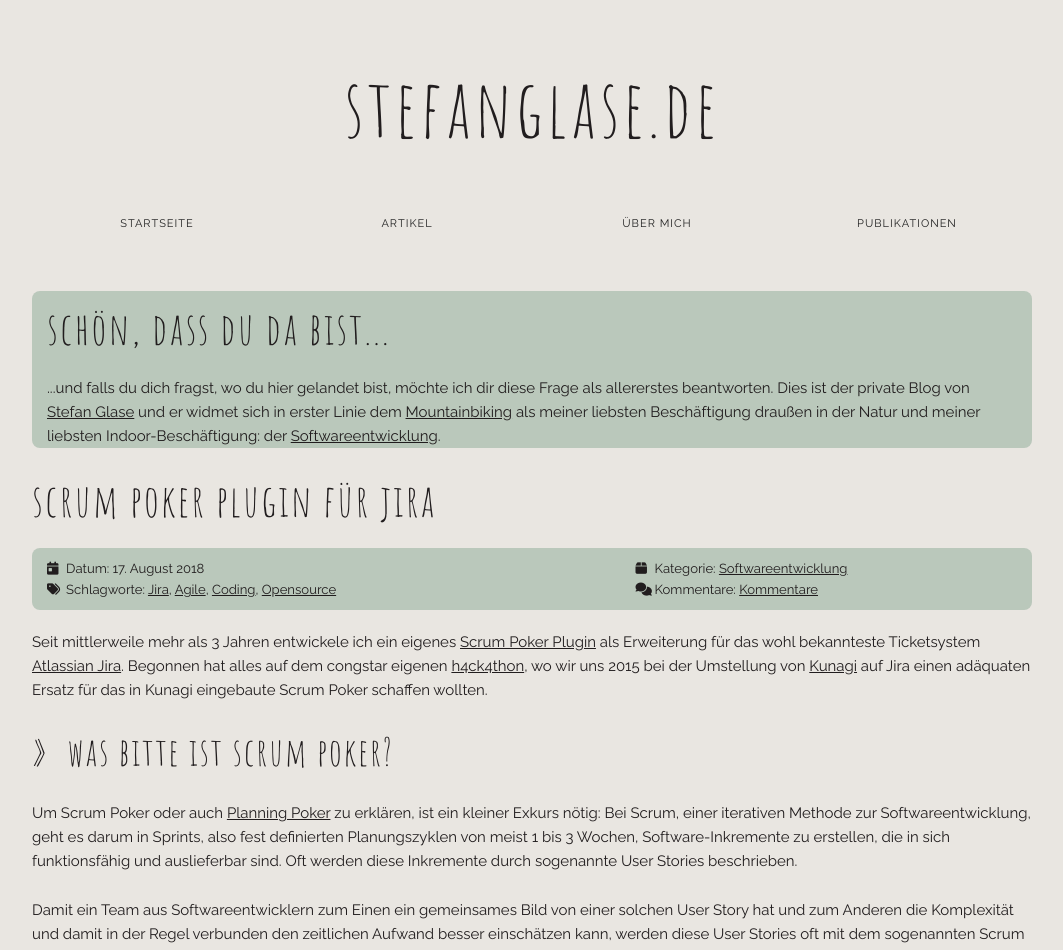
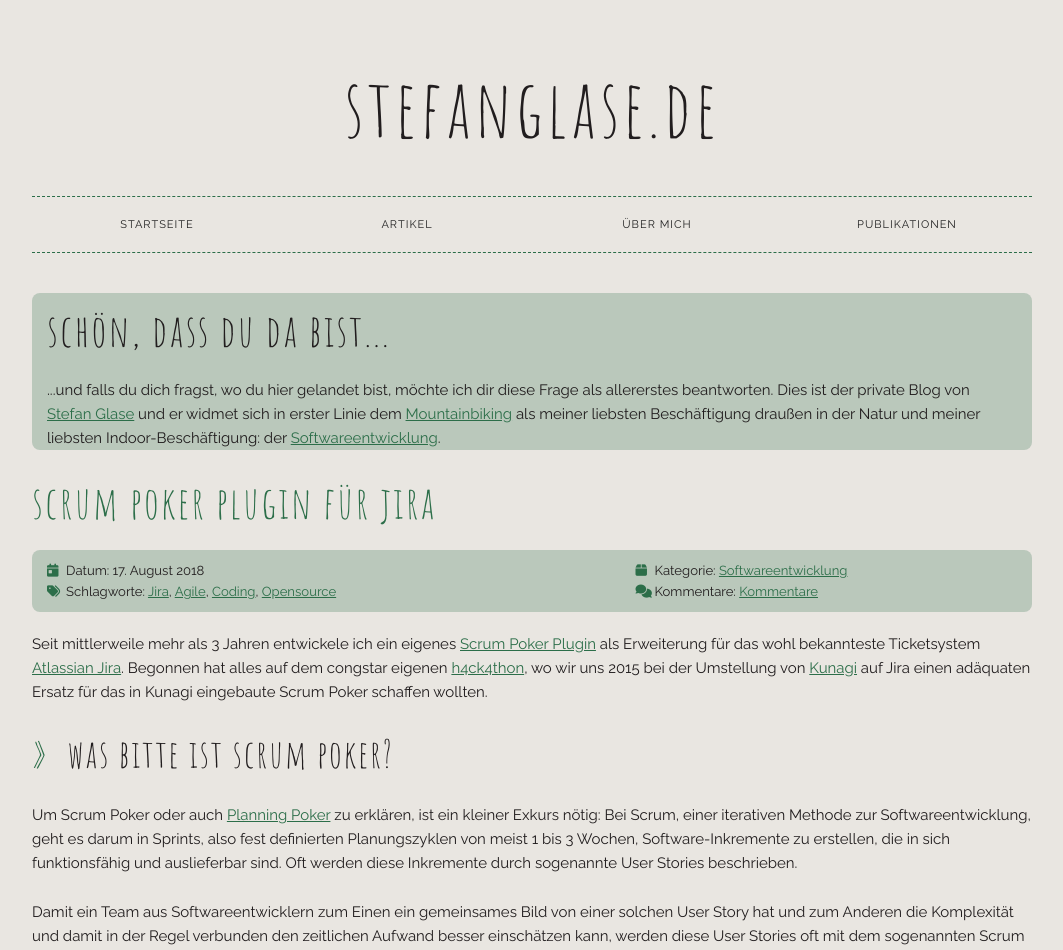
Before and after one commit to codescape/codescape.github.com, a Jekyll site: the page built from index.html, in a window 1280 px wide. Shown: the top 950 px of the page, without its empty margins (108-1171 px from the left). Built offline with Jekyll 4.4.1, drawn with Linux system fonts in a browser that asks for light colours; nearby versions of some CDN libraries; the list of posts is cut into pages by our own code; comment, search, counter and statistics services are not loaded.

Commit message:
Refactor color variables in custom.css
Updated color variables for better theme consistency.

```diff
--- a/css/custom.css
+++ b/css/custom.css
@@ -2,7 +2,7 @@
 
 /* variables */
 :root {
-  --contrast: rgb(44, 110, 73));
+  --contrast: rgb(44, 110, 73);
   --contrast-bg : rgba(44, 110, 73, 0.25);
   --slate: rgb(233, 230, 225);
   --hover: rgb(243, 167, 18);
@@ -477,7 +477,7 @@ code {
 
     .popover-link {
         position: relative;
-        color: #222;
+        color: var(--text);
         display: block;
         padding: 8px 20px;
         border-bottom: 1px solid #eee;
@@ -496,8 +496,8 @@ code {
         border-bottom-width: 0; }
 
     .popover-link:hover {
-        color: #fff;
-        background: var(--contrast); }
+        color: var(--text);
+        background: var(--hover); }
 
     .popover-link:hover,
     .popover-item:first-child .popover-link:hover:after {
```
